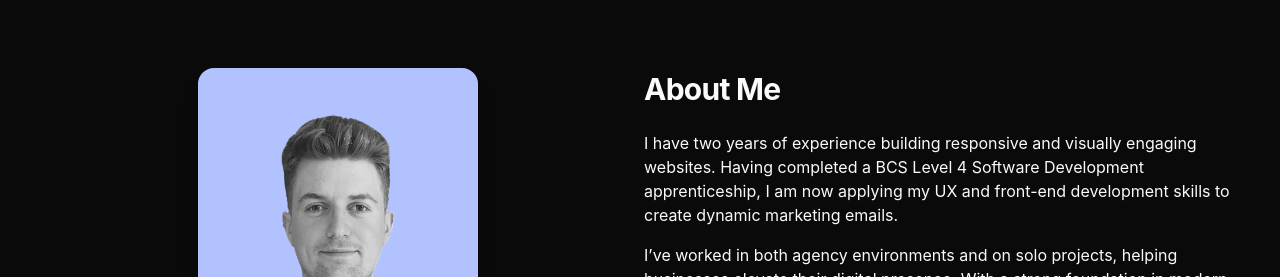
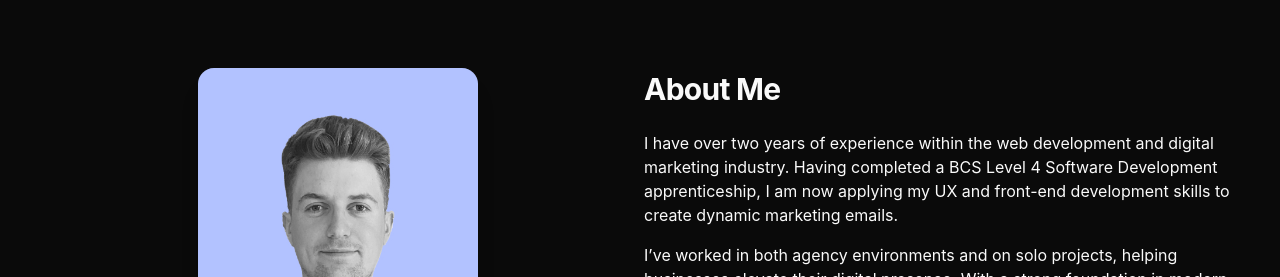
Before and after one commit to owenrobson/portfolio.io, a React (Vite) app: page / in a window 1280 px wide. Shown: the part 860-1137 px from the top of the page. Built offline with nearby package versions, Linux system fonts and the light colour scheme.

Commit message:
updated hero

```diff
--- a/src/components/sections/About.tsx
+++ b/src/components/sections/About.tsx
@@ -31,7 +31,7 @@ const About = () => {
 
             <div className="space-y-4">
               <p>
-                I have two years of experience building responsive and visually engaging websites. Having completed a BCS Level 4 Software Development apprenticeship, I am now applying my UX and front-end development skills to create dynamic marketing emails.
+                I have over two years of experience within the web development and digital marketing industry. Having completed a BCS Level 4 Software Development apprenticeship, I am now applying my UX and front-end development skills to create dynamic marketing emails.
               </p>
               <p>
                 I’ve worked in both agency environments and on solo projects, helping businesses elevate their digital presence. With a strong foundation in modern web technologies and a keen eye for design, I focus on crafting user-friendly experiences that are as effective as they are beautiful.
```
